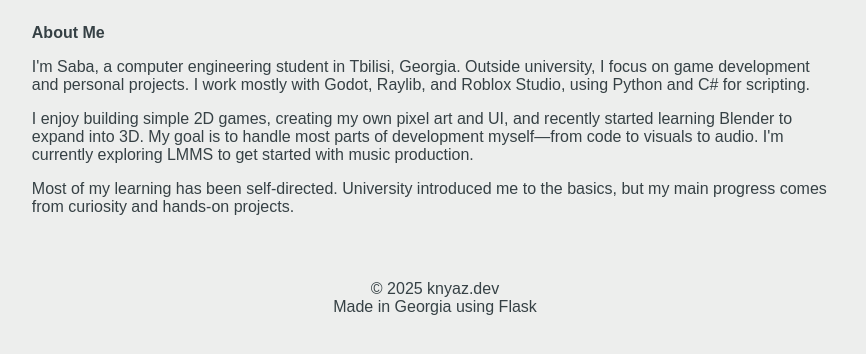
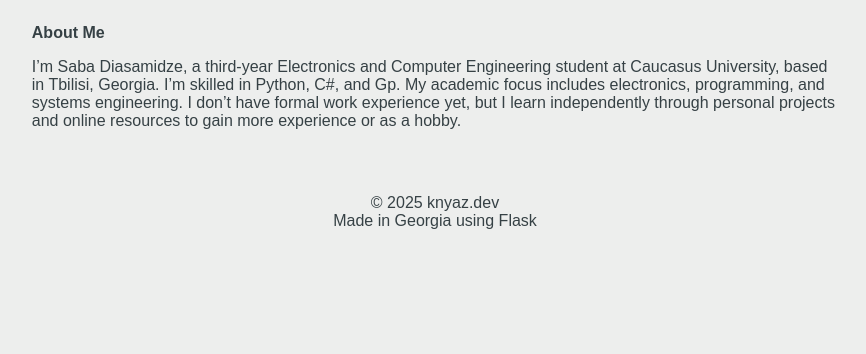
Before and after one commit to knyaz26/knyaz.dev, a Flask app: page /about in a window 1280 px wide. Shown: the part 187-541 px from the top of the page, without its empty margins (205-1071 px from the left). Run offline with Flask 3, Linux system fonts and the light colour scheme; some web fonts are replaced.

Commit message:
changed about me page

```diff
--- a/templates/about.html
+++ b/templates/about.html
@@ -3,8 +3,6 @@
 {% block content %}
 <div class="text_block">
     <h2>About Me</h2>
-    <p class="about_text">I'm Saba, a computer engineering student in Tbilisi, Georgia. Outside university, I focus on game development and personal projects. I work mostly with Godot, Raylib, and Roblox Studio, using Python and C# for scripting.</p>
-    <p class="about_text">I enjoy building simple 2D games, creating my own pixel art and UI, and recently started learning Blender to expand into 3D. My goal is to handle most parts of development myself—from code to visuals to audio. I'm currently exploring LMMS to get started with music production.</p>
-    <p class="about_text">Most of my learning has been self-directed. University introduced me to the basics, but my main progress comes from curiosity and hands-on projects.</p>
+    <p class="about_text">I’m Saba Diasamidze, a third-year Electronics and Computer Engineering student at Caucasus University, based in Tbilisi, Georgia. I’m skilled in Python, C#, and Gp. My academic focus includes electronics, programming, and systems engineering. I don’t have formal work experience yet, but I learn independently through personal projects and online resources to gain more experience or as a hobby.</p>
 </div>
 {% endblock %}
```
